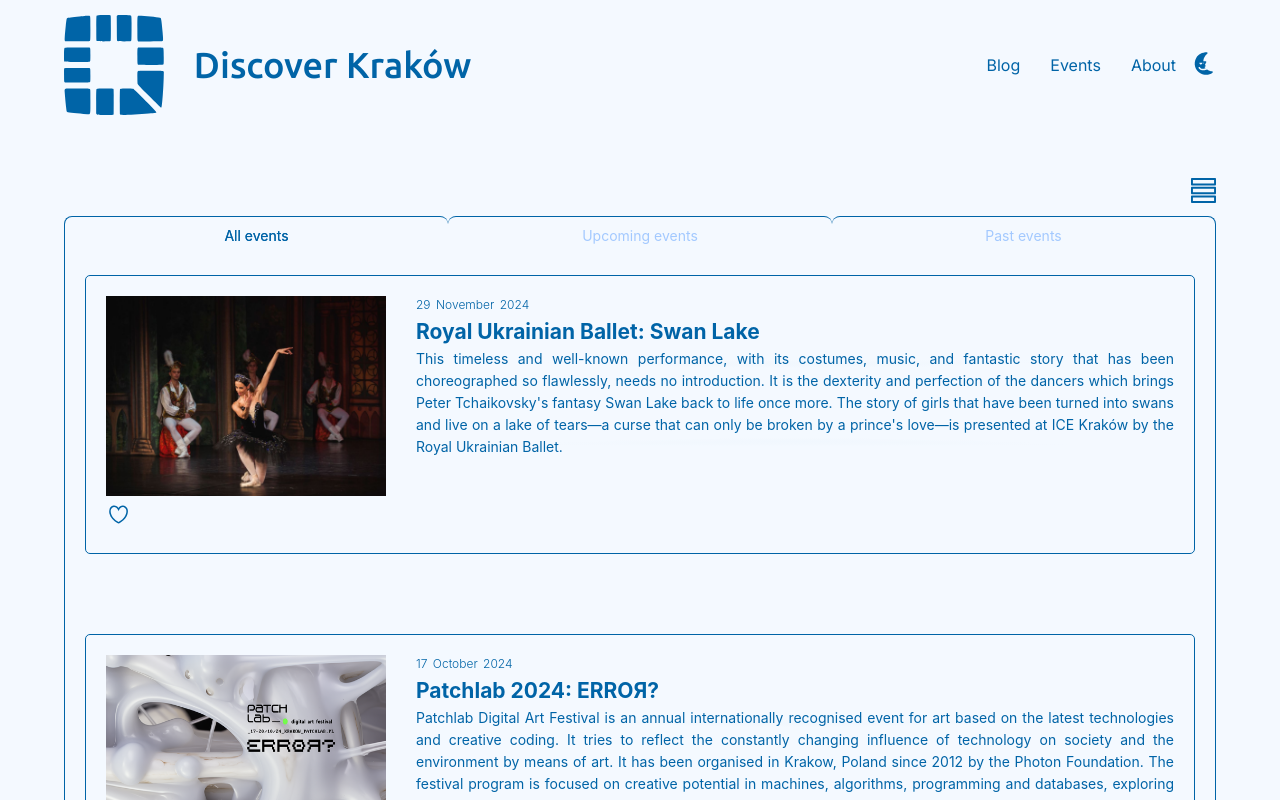
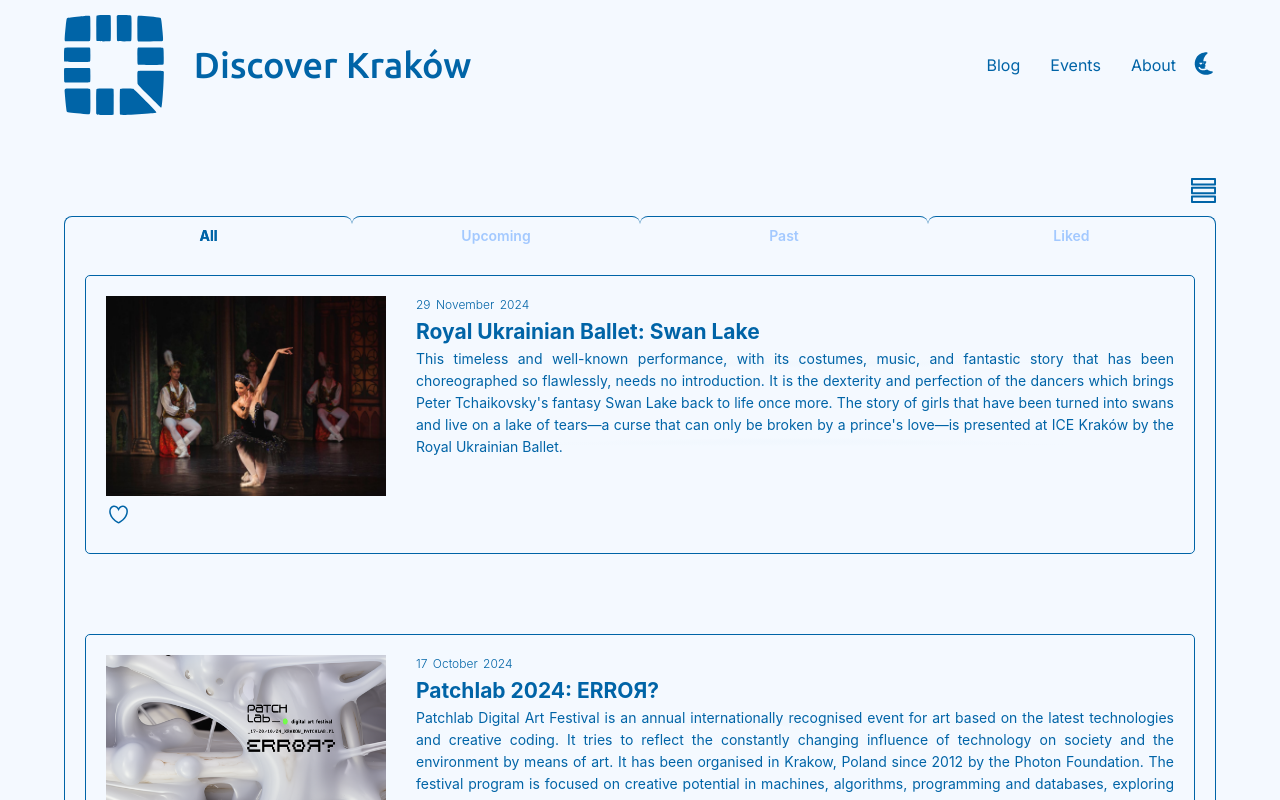
Before and after one commit to FedkoAnastasiia/discover-krakow-blog, a Next.js app: page /events in a window 1280 px wide. Shown: the top 800 px of the page. Built offline with nearby package versions, Linux system fonts and the light colour scheme.

Commit message:
added new tab

```diff
--- a/app/events/page.scss
+++ b/app/events/page.scss
@@ -32,7 +32,7 @@
       justify-content: space-between;
 
       .ant-tabs-tab {
-        width: 33.33%;
+        width: 25%;
         padding: 8px 30px;
         justify-content: center;
         margin: 0;
@@ -40,16 +40,18 @@
         border-bottom: none;
         background: rgb(var(--secondary-color));
         color: rgb(var(--neutral-color));
+        font-weight: 600;
 
         &.ant-tabs-tab-active > .ant-tabs-tab-btn {
           color: rgb(var(--primary-color));
+          font-weight: 700;
         }
 
         &:not(:first-child) {
           border-left: none;
         }
 
-        &:not(:nth-child(3)) {
+        &:not(:nth-child(4)) {
           border-right: none;
         }
       }
--- a/app/events/page.tsx
+++ b/app/events/page.tsx
@@ -2,8 +2,8 @@
 
 import { Button, TabPaneProps, Tabs, TabsProps } from "antd";
 import classNames from "classnames";
+import moment from "moment";
 import { useCallback, useEffect, useMemo, useState } from "react";
-import moment from "moment";
 
 import { IEvent } from "@/common/interfaces";
 import EventPrewiew from "@/components/EventPrewiew";
@@ -16,6 +16,7 @@
 
 const Events = () => {
   const [gridView, setGridView] = useState(false);
+  const [activeTab, setActiveTab] = useState("ALL");
 
   const getEventPreview = useCallback(
     (eventsList: IEvent[]) =>
@@ -25,10 +26,23 @@
     [gridView]
   );
 
+  const getLikedEvents = (activeTab: string) => {
+    if (activeTab === "LIKED") {
+      const savedEvents = window.localStorage.getItem("saved");
+      if (savedEvents) {
+        const eventsList = JSON.parse(savedEvents);
+        if (Array.isArray(eventsList)) {
+          return events.filter((e) => eventsList.includes(e.id));
+        }
+      }
+    }
+    return [];
+  };
+
   const items: TabsProps["items"] = useMemo(
     () => [
       {
-        label: "All events",
+        label: "All",
         key: "ALL",
         children: getEventPreview(
           events.sort((a, b) =>
@@ -37,21 +51,26 @@
         ),
       },
       {
-        label: "Upcoming events",
+        label: "Upcoming",
         key: "UPCOMING",
         children: getEventPreview(
           events.filter((e) => moment(e.date).isAfter(moment()))
         ),
       },
       {
-        label: "Past events",
+        label: "Past",
         key: "PAST",
         children: getEventPreview(
           events.filter((e) => moment(e.date).isSameOrBefore(moment()))
         ),
       },
+      {
+        label: "Liked",
+        key: "LIKED",
+        children: getEventPreview(getLikedEvents(activeTab)),
+      },
     ],
-    [getEventPreview]
+    [getEventPreview, activeTab]
   );
 
   return (
@@ -66,6 +85,7 @@
         type="card"
         items={items}
         centered
+        onTabClick={(activeKey) => setActiveTab(activeKey)}
       />
     </div>
   );
```
